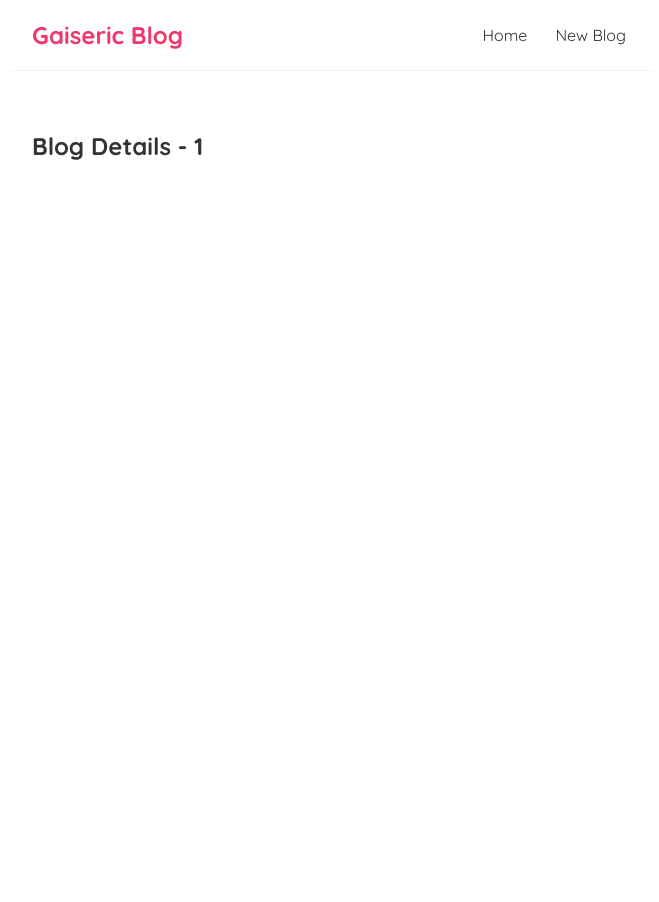
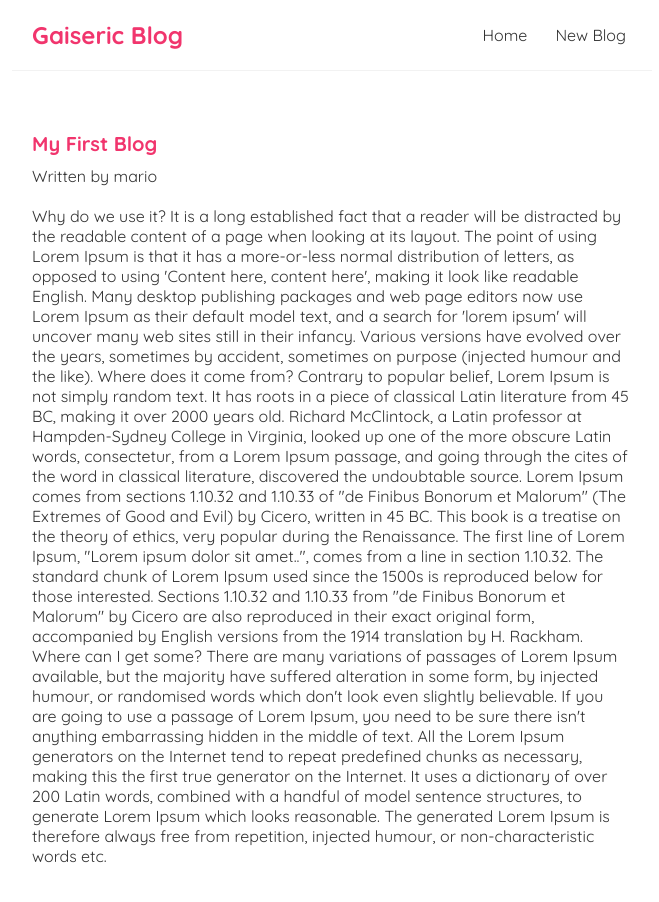
Before and after one commit to GaisericDev/react, a React (Create React App) app: page /blogs/1 in a window 1280 px wide. Shown: the top 902 px of the page, without its empty margins (308-967 px from the left). Before the commit the page ends 800 px from the top, so only its background shows below. Built offline with nearby package versions, Linux system fonts and the light colour scheme; data requests are answered from the project's data file.

Commit message:
reused fetch hook to create post content and do some styling

```diff
--- a/src/BlogDetails.js
+++ b/src/BlogDetails.js
@@ -1,11 +1,21 @@
 import { useParams } from "react-router-dom";
+import useFetch from "./useFetch";
 
 const BlogDetails = () => {
     //route parameters
     const {id} = useParams()
+    const {data:blog, error, isPending} = useFetch(`http://localhost:8000/blogs/${id}`);
     return (
         <div className="blog-details">
-            <h2>Blog Details - {id}</h2>
+            {isPending && <div>Loading...</div>}
+            {error && <div>{error}</div>}
+            {blog && (
+                <article>
+                    <h2>{blog.title}</h2>
+                    <p>Written by {blog.author}</p>
+                    <div>{blog.body}</div>
+                </article>
+            )}
         </div>
     );
 }
--- a/src/index.css
+++ b/src/index.css
@@ -51,3 +51,20 @@
 .blog-preview a{
   text-decoration: none;
 }
+/* blog details page */
+.blog-details h2 {
+  font-size: 20px;
+  color: #f1356d;
+  margin-bottom: 10px;
+}
+.blog-details div {
+  margin: 20px 0;
+}
+.blog-details button {
+  background: #f1356d;
+  color: #fff;
+  border: 0;
+  padding: 8px;
+  border-radius: 8px;
+  cursor: pointer;
+}
```
